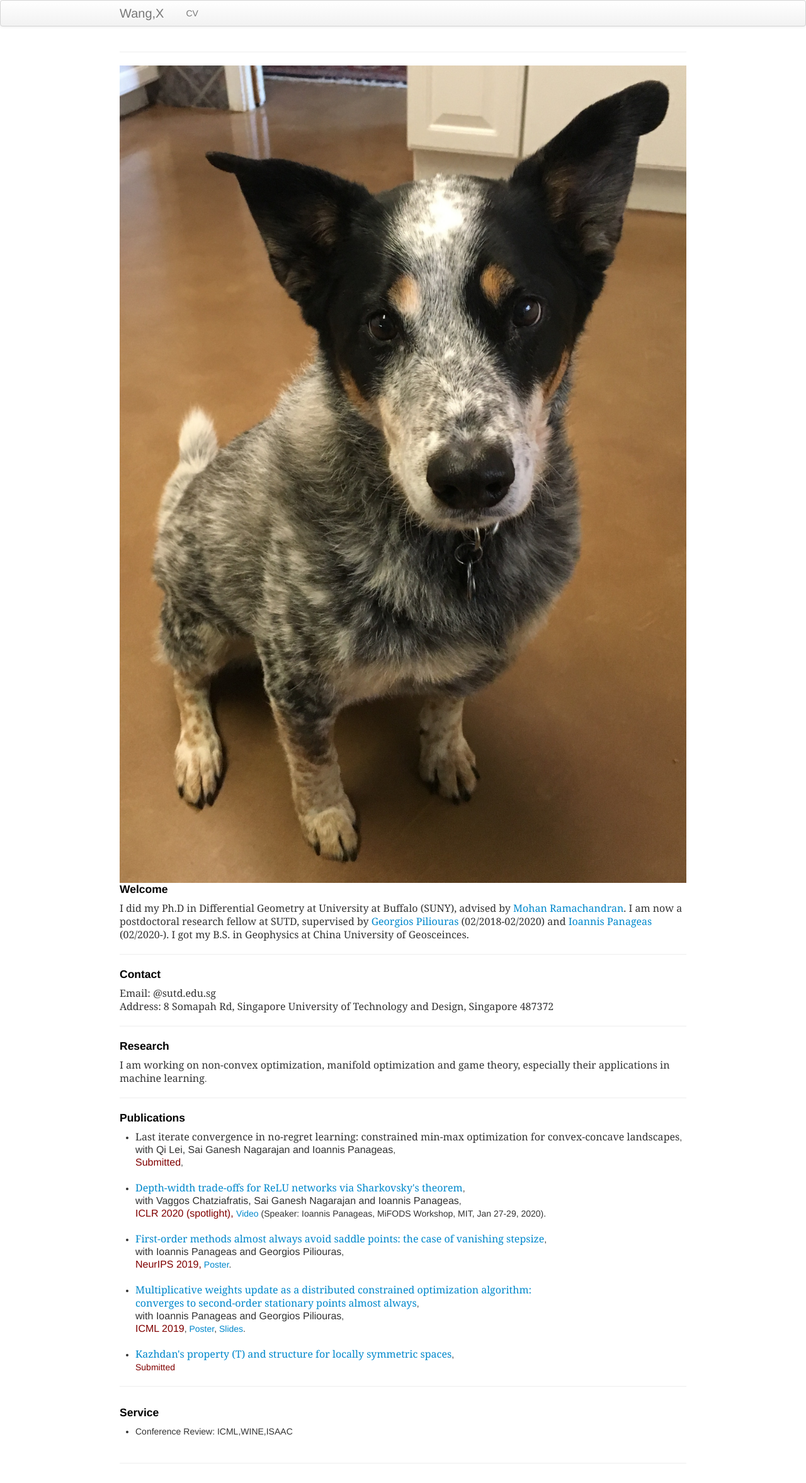
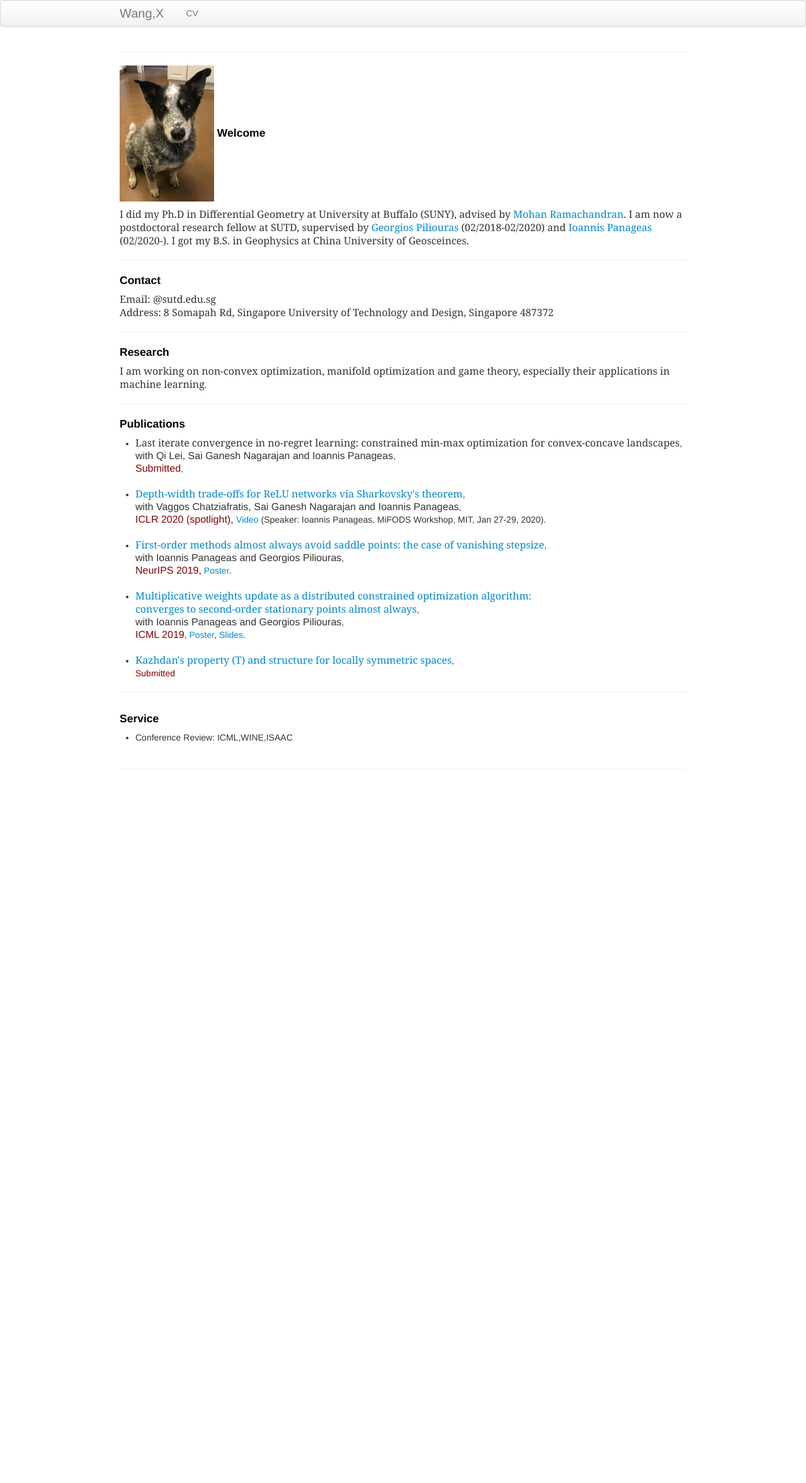
Before and after one commit to xiiaowang/xiiaowang.github.io, a Jekyll site: the page built from index.md, in a window 1280 px wide. Shown: the whole page at 63% size. Built offline with Jekyll 4.4.1, drawn with Linux system fonts in a browser that asks for light colours; after the commit the page ends 1253 px from its top, so only the background shows below that.

Commit message:
Update index.md

```diff
--- a/index.md
+++ b/index.md
@@ -13,7 +13,7 @@ keywords: machine learning, geometry
 -->
 ---
   <div class="container1">
-    <h4><a name="Welcome"></a><img src="../assets/headshot.jpg"> Welcome</h4>
+    <h4><a name="Welcome"></a><img src="../assets/headshot.jpg" width="150" height="200"> Welcome</h4>
     <font size="3" face="Georgia">I did my Ph.D in Differential Geometry at University at Buffalo (SUNY), advised by <a href="http://www.buffalo.edu/cas/math/people/faculty/ramachandran.html">Mohan Ramachandran</a>. I am now a postdoctoral research fellow at SUTD, supervised by <a href="https://people.sutd.edu.sg/~georgios/">Georgios Piliouras</a> (02/2018-02/2020) and <a href="https://panageas.github.io/">Ioannis Panageas</a> (02/2020-). I got my B.S. in Geophysics at China University of Geosceinces.
         </font>
 
```
